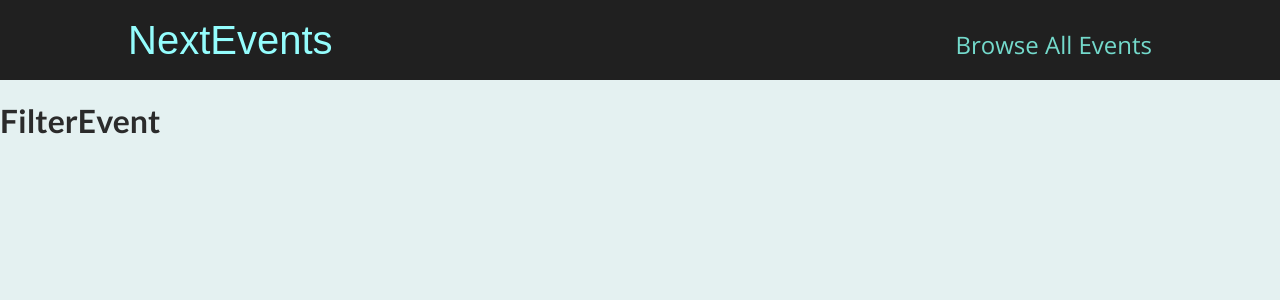
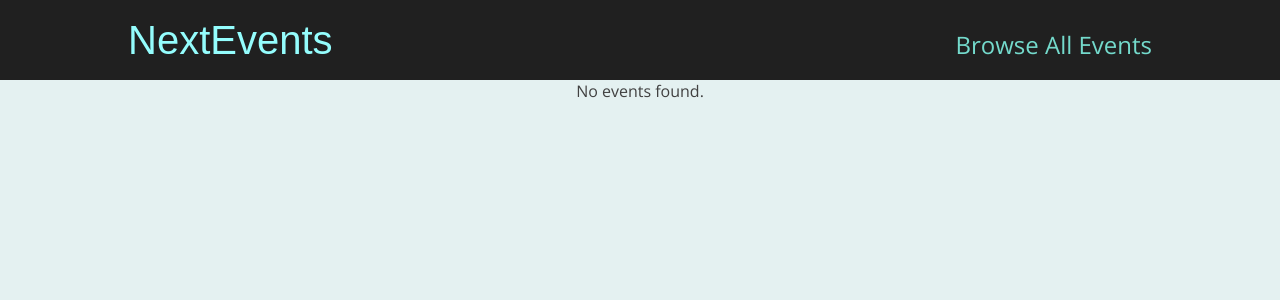
Before and after one commit to UEirt365/learn-nextjs-udemy, a Next.js app in the folder 04-working_with_base_routing/: page /events in a window 1280 px wide. Shown: the top 300 px of the page. Built offline with nearby package versions, Linux system fonts and the light colour scheme.

Commit message:
04 - Implement filter events pages

```diff
--- a/04-working_with_base_routing/pages/events/[...slug].js
+++ b/04-working_with_base_routing/pages/events/[...slug].js
@@ -1,7 +1,25 @@
+import { useRouter } from "next/router";
+import EventList from "../../components/events/event-list";
+import { getFilteredEvents } from "../../dummy-data";
+
 export default function FilterEvent() {
-  return (
+  const router = useRouter();
+  const filterData = router.query.slug;
+
+  if (!filterData) {
+    return <p className="center">Loading...</p>;
+  }
+
+  const events = getFilteredEvents({
+    year: +filterData[0],
+    month: +filterData[1],
+  });
+
+  return events && events.length > 0 ? (
     <div>
-      <h1>FilterEvent</h1>
+      <EventList events={events} />
     </div>
+  ) : (
+    <p className="center">No events found.</p>
   );
 }
```
